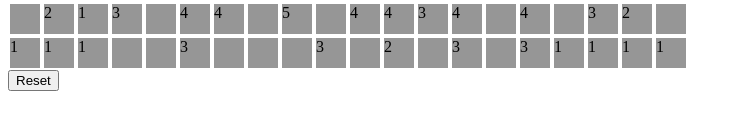
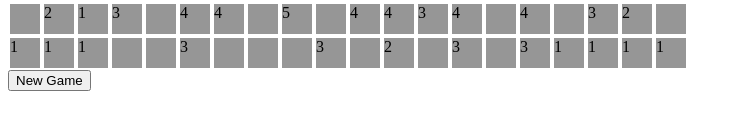
Before and after one commit to DevanTurtle7/react-minesweeper-redux, a React (Create React App) app: page / in a window 1280 px wide. Shown: the part 278-408 px from the top of the page, without its empty margins (0-741 px from the left). Built offline with nearby package versions, Linux system fonts and the light colour scheme.

Commit message:
Updated button

```diff
--- a/src/App.tsx
+++ b/src/App.tsx
@@ -1,5 +1,5 @@
 import Board from 'components/board';
-import ResetButton from 'components/reset_button';
+import ResetButton from 'components/new_game_button';
 import {useDispatch} from 'react-redux';
 import {generateBoard} from 'redux/slices/board_slice';
 
--- a/src/components/reset_button.tsx
+++ b/src/components/new_game_button.tsx
@@ -2,7 +2,7 @@ import {useDispatch, useSelector} from 'react-redux';
 import {useBoard} from 'redux/selectors/board_selectors';
 import {generateBoard} from 'redux/slices/board_slice';
 
-const ResetButton = () => {
+const NewGameButton = () => {
   const dispatch = useDispatch();
   const {width, height, mineCount} = useSelector(useBoard);
 
@@ -10,7 +10,7 @@ const ResetButton = () => {
     dispatch(generateBoard({width, height, mineCount}));
   };
 
-  return <button onClick={onClick}>Reset</button>;
+  return <button onClick={onClick}>New Game</button>;
 };
 
-export default ResetButton;
+export default NewGameButton;
```
